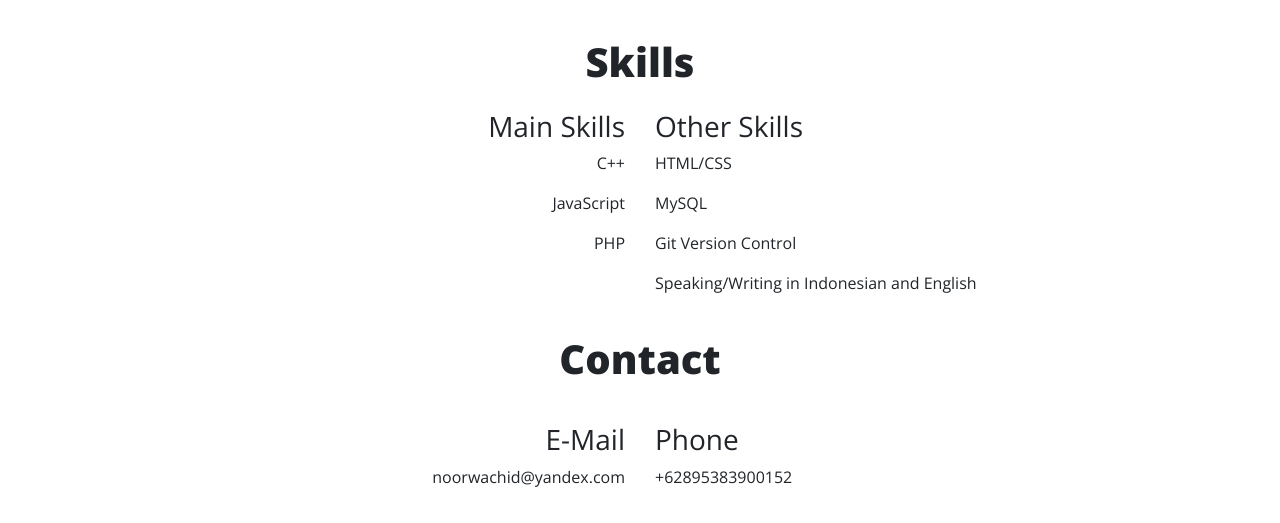
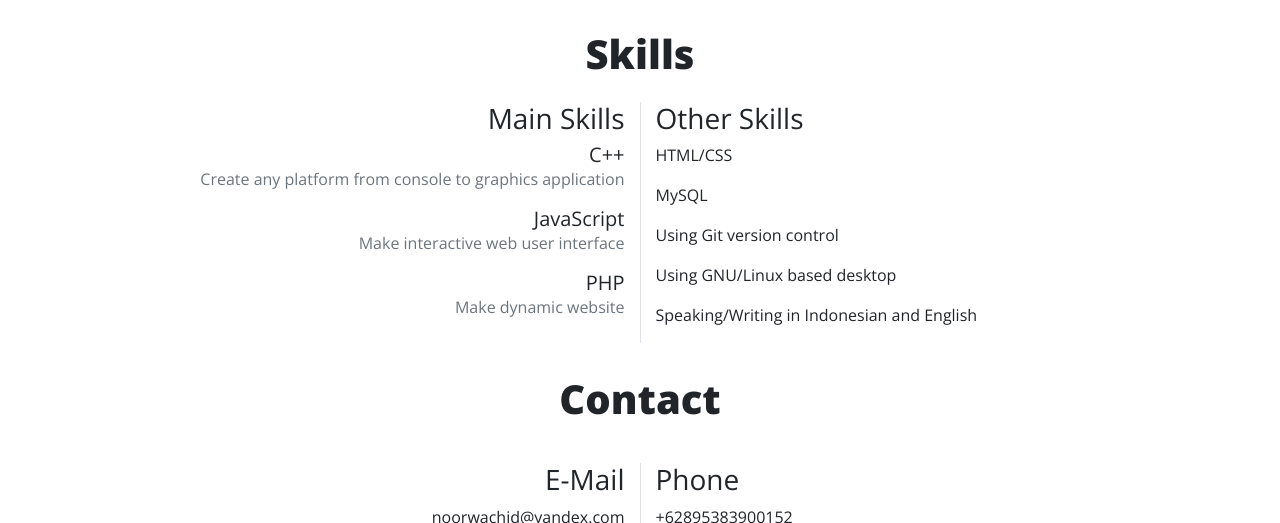
Before and after one commit to NoorWachid/noorwachid.github.io, a plain HTML site: page index.html in a window 1280 px wide. Shown: the part 1414-1937 px from the top of the page. Drawn offline with nearby package versions, Linux system fonts and the light colour scheme.

Commit message:
minor change in styles

```diff
--- a/index.html
+++ b/index.html
@@ -13,13 +13,13 @@
 
 <body>
 
-    <section id="about" class="position-relative overflow-hidden p-3 p-md-5 text-center bg-dark text-light">
+    <section id="about" class="position-relative overflow-hidden p-3 p-md-5 text-center bg-dark text-light mb-2">
         <div id="navbar" class="navbar container">
             <a class="navbar-brand" href="https://github.com/noorwachid"><i class="icon-th-large"></i></a>
             <div>
                 <a class="mx-1" href="#about">About</a>
+                <a class="mx-1" href="#projects">Projects</a>
                 <a class="mx-1" href="#skills">Skills</a>
-                <a class="mx-1" href="#projects">Projects</a>
                 <a class="mx-1" href="#contact">Contact</a>
             </div>
         </div>
@@ -28,42 +28,53 @@
             <h1 class="display-4 font-weight-normal">Noor Wachid</h1>
             <p class="lead font-weight-normal">C++ programmer and web developer</p>
         </div>
-        <a href="#skills"><i class="icon-angle-down icon-2x"></i></a>
+        <a href="#projects"><i class="icon-angle-down icon-2x"></i></a>
         <div class="product-device shadow-sm d-none d-md-block"></div>
         <div class="product-device product-device-2 shadow-sm d-none d-md-block"></div>
     </section>
 
-    <section id="projects" class="container">
+    <section id="projects" class="container mb-2">
         <h1 class="name">Projects</h1>
         <div id="tags" class="d-flex flex-row justify-content-center mb-4"></div>
         <div id="list" class="row text-center"></div>
     </section>
 
 
-    <section id="skills" class="container">
+    <section id="skills" class="container mb-2">
         <h1 class="name">Skills</h1>
         <div class="row">
-            <div class="col text-left text-md-right">
+            <div class="col-md text-left text-md-right border-right">
                 <h3>Main Skills</h3>
-                    <p>C++</p>
-                    <p>JavaScript</p>
-                    <p>PHP</p>
+                <div>
+                    <h5 class="mb-0">C++</h5>
+                    <p class="text-secondary">Create any platform from console to graphics application</p>
+                </div>
+                <div>
+                    <h5 class="mb-0">JavaScript</h5>
+                    <p class="text-secondary">Make interactive web user interface</p>
+                </div>
+                <div>
+                    <h5 class="mb-0">PHP</h5>
+                    <p class="text-secondary">Make dynamic website</p>
+                </div>
             </div>
-            <div class="col">
+            <div class="col-md">
                 <h3>Other Skills</h3>
                     <p>HTML/CSS</p>
                     <p>MySQL</p>
-                    <p>Git Version Control</p>
+                    <p>Using Git version control</p>
+                    <p>Using GNU/Linux based desktop</p>
                     <p>Speaking/Writing in Indonesian and English</p>
+
 
             </div>
         </div>
     </section>
 
-    <section id="contact" class="container mb-5">
+    <section id="contact" class="container mb-2">
         <h1 class="name">Contact</h1>
         <div class="row my-4">
-            <a class="col text-center text-md-right" href="mailto://noorwachid@yandex.com">
+            <a class="col text-center text-md-right border-right" href="mailto://noorwachid@yandex.com">
                 <h3>E-Mail</h3>
                 <p>noorwachid@yandex.com</p>
             </a>
--- a/src/main.css
+++ b/src/main.css
@@ -4,6 +4,9 @@
 
 a {
     color: inherit !important;
+}
+a:hover {
+    text-decoration: none !important;
 }
 
 #tags>span {
@@ -25,7 +28,14 @@
     margin-bottom: 30px;
 }
 
+#tags>.item:hover {
+    cursor: pointer;
+}
 #tags>.item.active {
     color: rgb(116, 38, 206) !important;
     border-color:rgb(116, 38, 206) !important;
 }
+
+.text-primary {
+    color: rgb(116, 38, 206) !important;
+}
--- a/src/main.js
+++ b/src/main.js
@@ -58,8 +58,8 @@
                 data-holder-rendered="true">
             <div>
                 <h4>${it.name}</h4>
-                <p>${it.description}</p>
-                <div>${it.tags.join(", ")}</div>
+                <div class="text-secondary mb-1">${it.description}</div>
+                <div class="text-primary">${it.tags.join(", ")}</div>
             </div>
         </a>
     `
```
